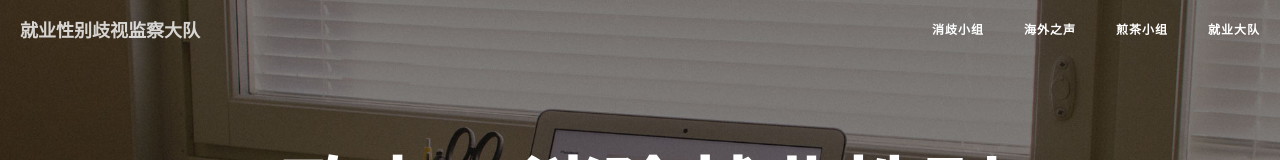
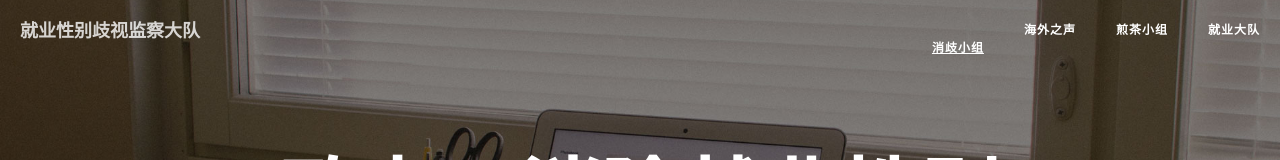
Before and after one commit to zmx0908/GirlsCodingDayDemo, a website: page index.html in a window 1280 px wide. Shown: the top 160 px of the page. Drawn offline with nearby package versions, Linux system fonts and the light colour scheme.

Commit message:
Update index.html

```diff
--- a/index.html
+++ b/index.html
@@ -49,7 +49,7 @@
             <div class="collapse navbar-collapse" id="bs-example-navbar-collapse-1">
                 <ul class="nav navbar-nav navbar-right">
                     <li>
-                        <a href="https://mp.weixin.qq.com/s?__biz=MzIxNzI5NTg4Mw==&mid=2247483921&idx=1&sn=da6781904cd1f00f25f421b7c53d200c&chksm=97fabf75a08d3663f6f84417aecbbb58354ddc90f3db0dd759dd8c075df9e9e1c6ab9fab3495&token=628381819&lang=zh_CN#rd">消歧小组</a>
+                        <p><a href="https://mp.weixin.qq.com/s?__biz=MzIxNzI5NTg4Mw==&mid=2247483921&idx=1&sn=da6781904cd1f00f25f421b7c53d200c&chksm=97fabf75a08d3663f6f84417aecbbb58354ddc90f3db0dd759dd8c075df9e9e1c6ab9fab3495&token=628381819&lang=zh_CN#rd">消歧小组</a></p>
                     </li>
                     <li>
                         <a href="https://mp.weixin.qq.com/s?__biz=MzIxNzI5NTg4Mw==&mid=2247484659&idx=1&sn=08d4453ce34f17bd28da8f4dd5eed8ca&chksm=97fab997a08d30815d9c9d7c700c6885beb7417a1f8e31f3d01a6dc2e50d3c14e7abfb534041&token=628381819&lang=zh_CN#rd">海外之声</a>
```
